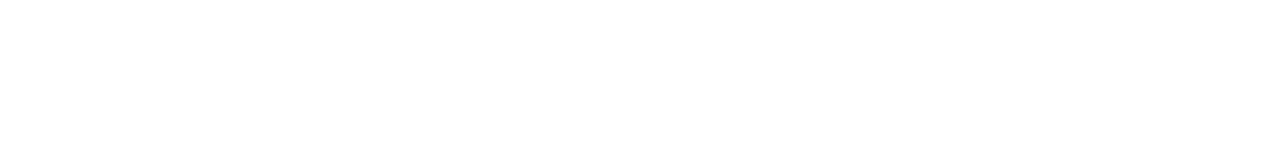
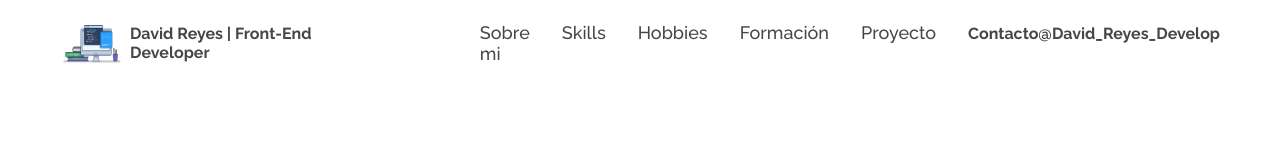
Before and after one commit to Juanda845/Portafolio-David-Reyes-Develop, a plain HTML site: page index.html in a window 1280 px wide. Drawn offline with Linux system fonts and the light colour scheme.

Commit message:
Creación de header y menú con diseño responsivo
Se crea el header y el menú principal con estilos para desktop, tablet y mobile, ajustando el diseño de manera responsiva.

```diff
--- a/Css/style.css
+++ b/Css/style.css
@@ -0,0 +1,134 @@
+@import url('https://fonts.googleapis.com/css2?family=Raleway:ital,wght@0,100..900;1,100..900&display=swap');
+
+:root {
+    /* Paleta de colores */
+    --color-de-fondo: #ffffff;
+    --color-de-letra: #464646;
+    --color-de-botones: #2a7ae4;
+    /* Fuente de letra */
+    --fuente-raleway: "Raleway", sans-serif;
+}
+
+* {
+    margin: 0;
+    padding: 0;
+    box-sizing: border-box;
+}
+
+body {
+    min-height: 100vh;
+    background-color: var(--color-de-fondo);
+    font-family: var(--fuente-raleway);
+    color: var(--color-de-letra);
+}
+
+/* Desarrollo Mobile */
+.container-cabecera {
+    min-height: 56px;
+    display: flex;
+    padding: 8px;
+    align-items: center;
+    justify-content: space-between;
+    gap: 30px; /* Gap para móvil */
+    position: fixed;
+}
+
+.container-logo-title {
+    display: flex;
+    align-items: center;
+}
+
+.logo-cabecera {
+    width: 40px;
+    height: 40px;
+}
+
+.title-cabecera {
+    font-weight: bold;
+    font-size: 12px;
+}
+
+.menu-lista {
+    list-style: none;
+}
+
+.menu-item:nth-child(1),
+.menu-item:nth-child(2),
+.menu-item:nth-child(3),
+.menu-item:nth-child(4),
+.menu-item:nth-child(5) {
+    display: none;
+}
+
+.contacto-link {
+    font-size: 10px;
+    font-weight: bold;
+}
+
+.menu-link {
+    text-decoration: none;
+    color: var(--color-de-letra);
+}
+
+/* Desarrollo Tablet */
+@media (min-width: 768px) {
+    .container-cabecera {
+        padding: 16px;
+        gap: 149px; /* Gap para tablet */
+    }
+
+    .logo-cabecera {
+        width: 55px;
+        height: 55px;
+    }
+
+    .title-cabecera {
+        display: flex;
+        flex-wrap: wrap;
+        font-size: 16px;
+    }
+
+    .menu-lista {
+        display: flex;
+        gap: 32px;
+    }
+
+    .menu-item {
+        font-weight: 500;
+        font-size: 18px;
+    }
+
+    .contacto-link {
+        font-size: 16px;
+    }
+}
+
+/* Desarrollo desktop */
+@media (min-width: 992px) {
+    .container-cabecera {
+        min-height: 85px;
+        padding: 0 60px;
+        gap: 114px; /* Gap para desktop */
+    }
+
+    .logo-cabecera {
+        width: 70px;
+        height: 70px;
+    }
+
+    .title-cabecera {
+        font-size: 16px;
+    }
+
+    .menu-item:nth-child(1),
+    .menu-item:nth-child(2),
+    .menu-item:nth-child(3),
+    .menu-item:nth-child(4),
+    .menu-item:nth-child(5) {
+        display: flex;
+    }
+
+    .contacto-link {
+        font-size: 16px;
+    }
+}
--- a/index.html
+++ b/index.html
@@ -9,6 +9,25 @@
 </head>
 
 <body>
+    <header class="container-cabecera">
+        <div class="container-logo-title">
+            <img src="./img/Logo.png" alt="Logo" class="logo-cabecera">
+            <span class="title-cabecera">David Reyes | Front-End Developer</span>
+        </div>
+        <nav class="navbar">
+            <ul class="menu-lista">
+                <li class="menu-item"><a href="#" class="menu-link">Sobre mi</a></li>
+                <li class="menu-item"><a href="#" class="menu-link">Skills</a></li>
+                <li class="menu-item"><a href="#" class="menu-link">Hobbies</a></li>
+                <li class="menu-item"><a href="#" class="menu-link">Formación</a></li>
+                <li class="menu-item"><a href="#" class="menu-link">Proyecto</a></li>
+                <li class="menu-item">
+                    <a href="mailto:juanda3194236082@gmail.com"
+                        class="menu-link contacto-link">Contacto@David_Reyes_Develop</a>
+                </li>
+            </ul>
+        </nav>
+    </header>
     <script src="./JavaScript/functions.js"></script>
 </body>
 
```
Also changed, not shown: 1 other file.
